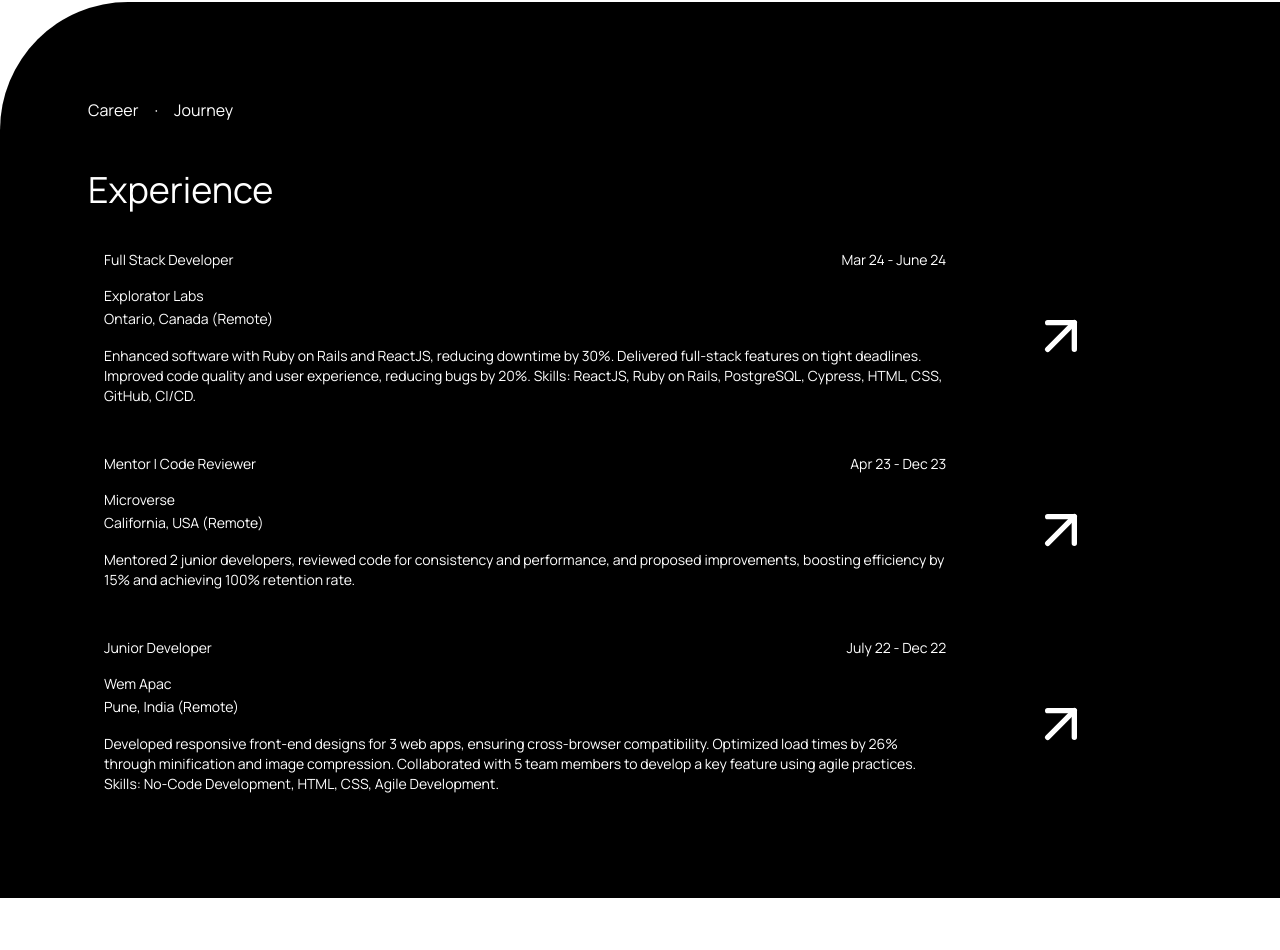
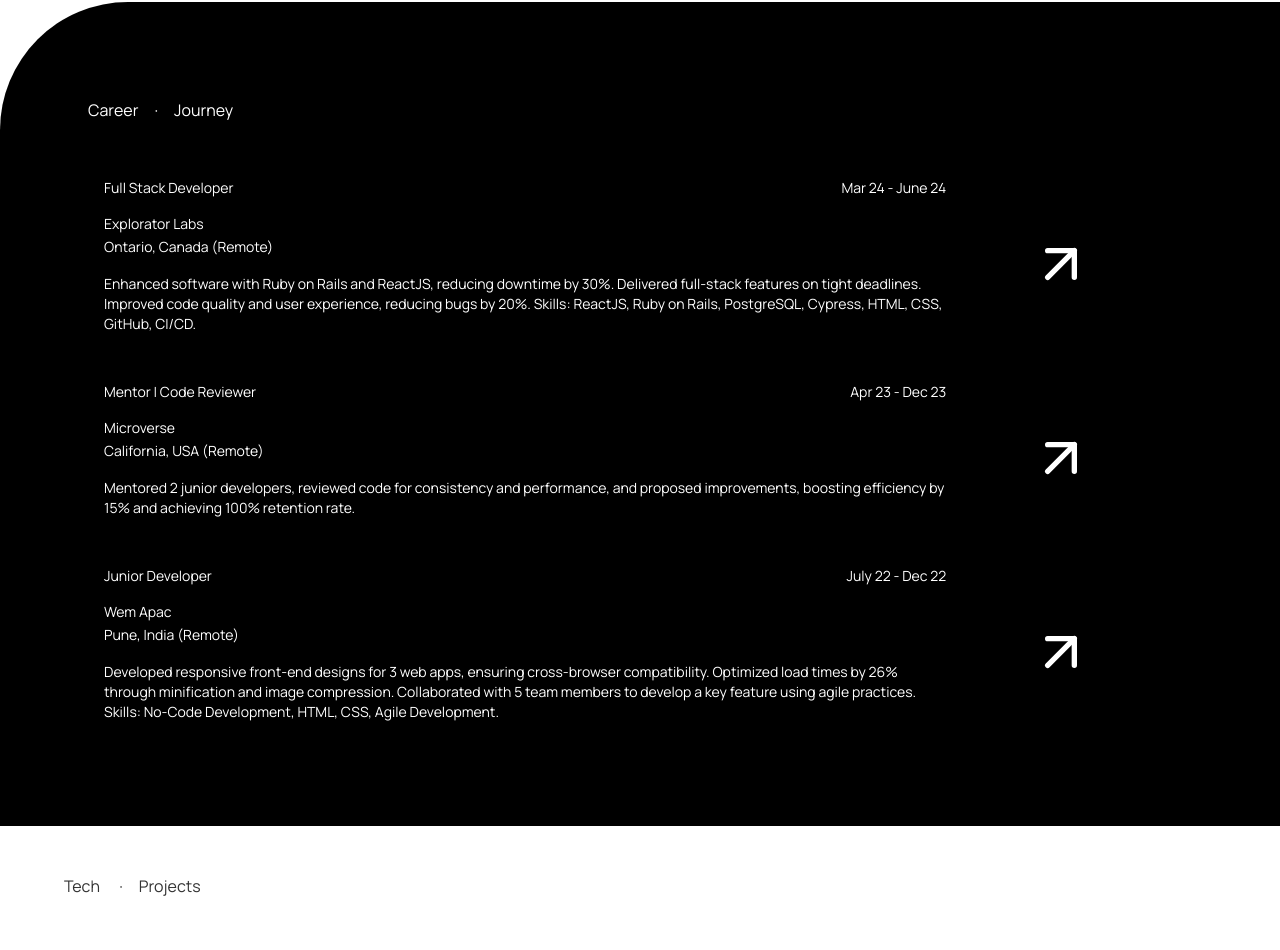
Before and after one commit to iamsjunaid/portfolio_v2.0, a React (Vite) app in the folder frontend/: page / in a window 1280 px wide. Shown: the part 746-1696 px from the top of the page. Built offline with nearby package versions, Linux system fonts and the light colour scheme.

Commit message:
refactor: remove redundant heading from Experience section

```diff
--- a/frontend/src/pages/Experience.tsx
+++ b/frontend/src/pages/Experience.tsx
@@ -18,7 +18,6 @@ const Experience = () => {
 
                 {/* Experience Section */}
                 <div className='flex flex-col gap-4 w-full px-2'>
-                    <h1 className='text-4xl mb-4'>Experience</h1>
                     {experiences.map((exp, index) => (
                         <ExperienceItem index={index} key={exp.role} exp={exp}/>
                     ))}
```
